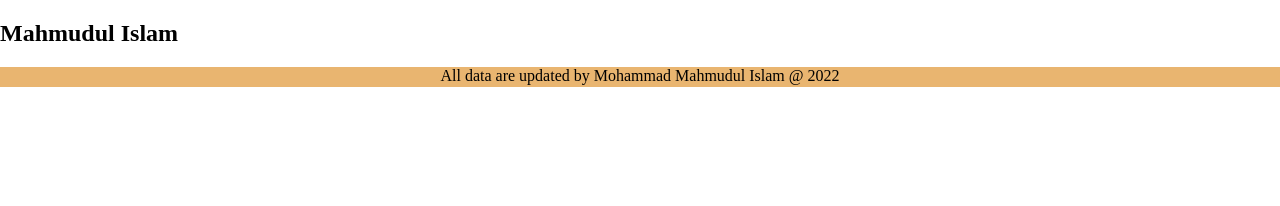
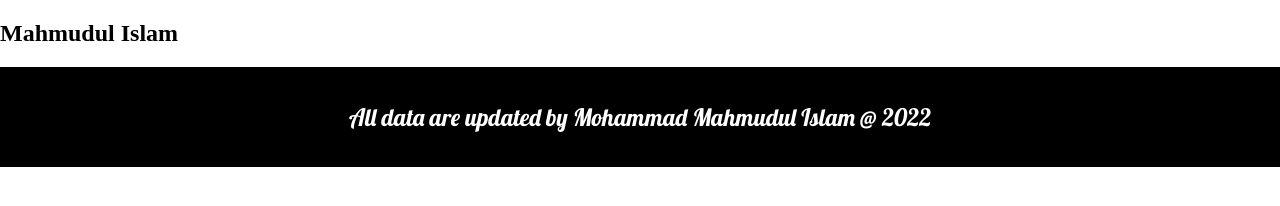
Before and after one commit to Maruf13/portfolio, a plain HTML site: page index.html in a window 1280 px wide. Drawn offline with Linux system fonts and the light colour scheme.

Commit message:
footer added

```diff
--- a/index.html
+++ b/index.html
@@ -1,12 +1,19 @@
 <!DOCTYPE html>
 <html lang="en">
+
 <head>
     <meta charset="UTF-8">
     <meta http-equiv="X-UA-Compatible" content="IE=edge">
     <meta name="viewport" content="width=device-width, initial-scale=1.0">
     <link rel="stylesheet" type="text/css" href="styles.css" />
+    <link rel="preconnect" href="https://fonts.googleapis.com">
+    <link rel="preconnect" href="https://fonts.gstatic.com" crossorigin>
+    <link
+        href="https://fonts.googleapis.com/css2?family=Inter&family=Lobster&family=Manrope&family=Poppins&display=swap"
+        rel="stylesheet">
     <title>Mahmudul Islam's Portfolio</title>
 </head>
+
 <body>
     <section class="top">
         <div class="header">
@@ -17,4 +24,5 @@
         <p>All data are updated by Mohammad Mahmudul Islam @ 2022</p>
     </footer>
 </body>
+
 </html>
--- a/styles.css
+++ b/styles.css
@@ -3,8 +3,14 @@ body{
     padding: 0px;;
 }
 footer{
-    width: 100%;
-    height: 20px;
-    background-color: rgb(233, 181, 112);
+    height: 100px;
+    background-color: black;
     text-align: center;
+    font-family: 'Lobster', cursive;
+    color: white;
+    display: flex;
+    justify-content: center;
+    align-items: center;
+    flex-direction: column;
+    font-size: 24px;
 }
```
